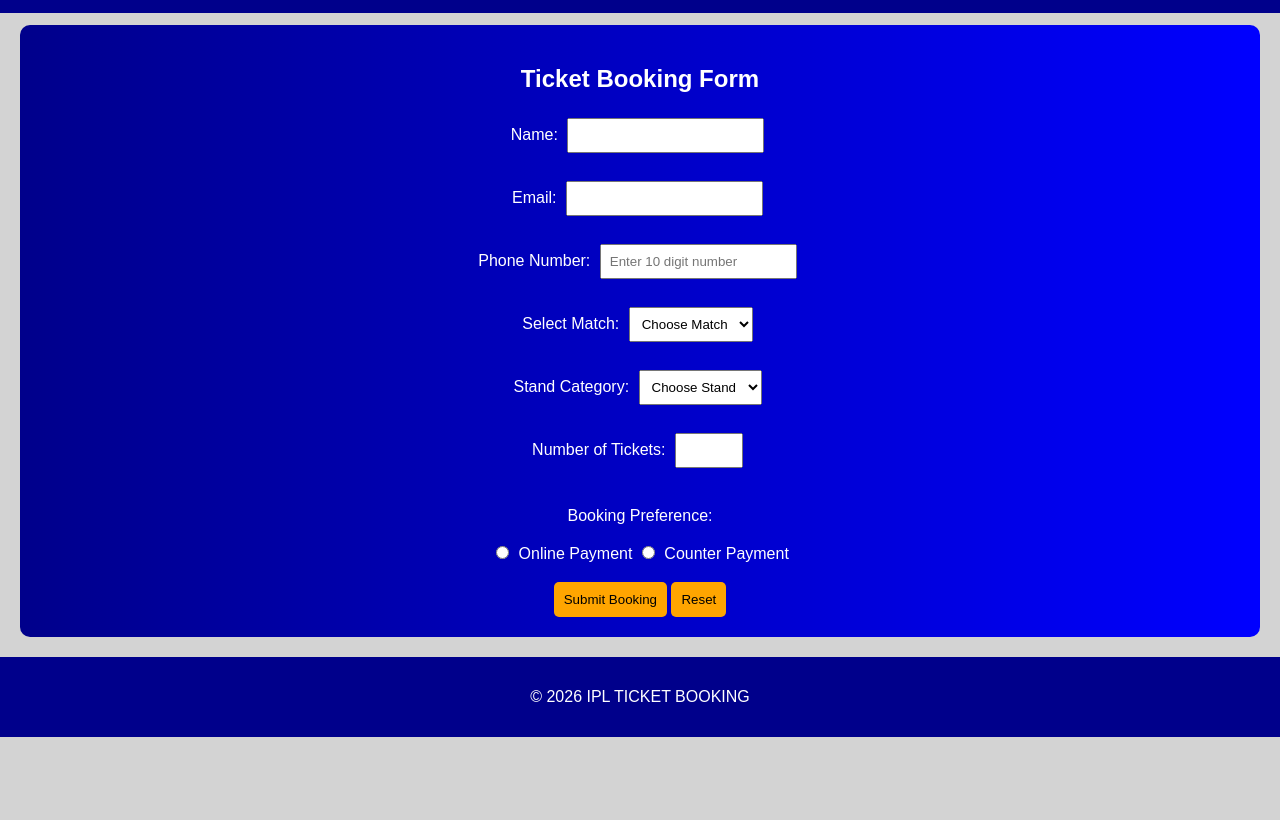
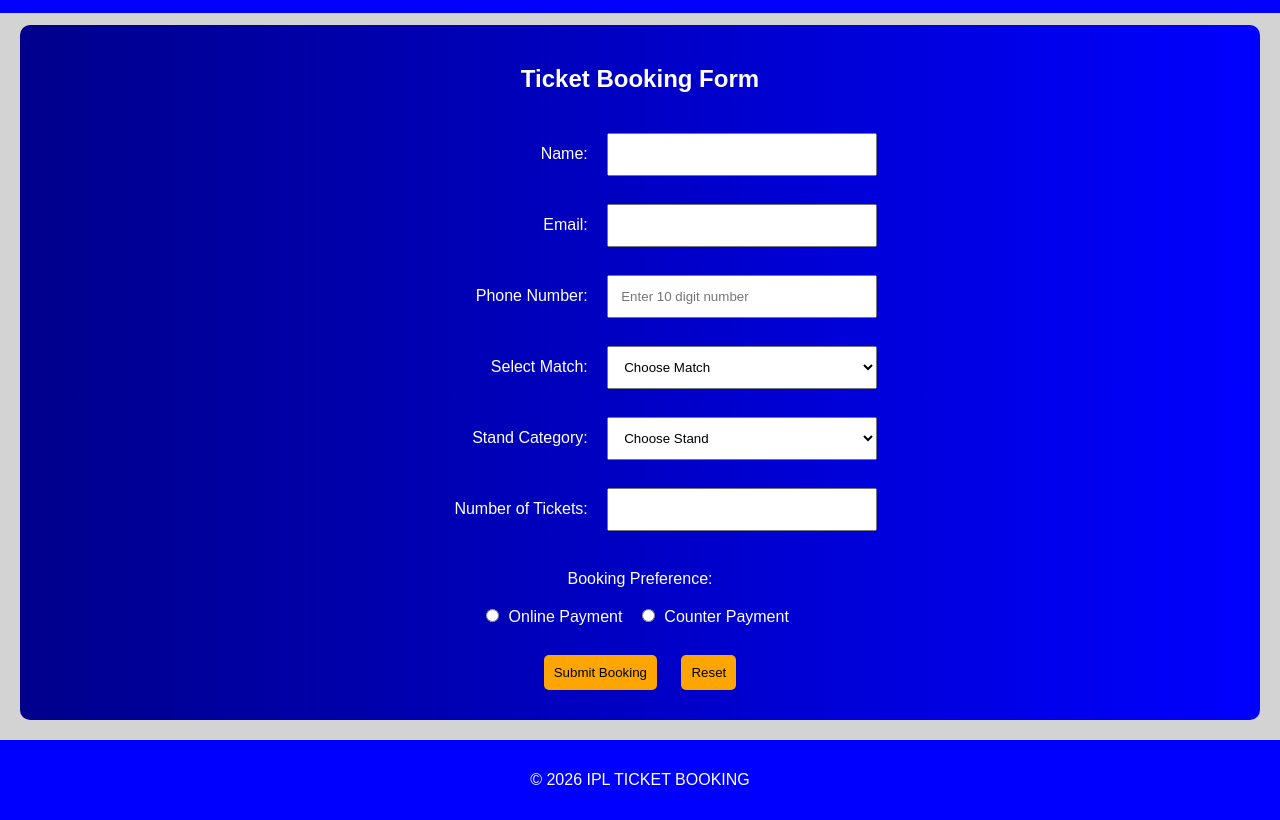
Before and after one commit to PreethamGowdaJS/Web_Application_Devlopment_01, a plain HTML site: page booking.html in a window 1280 px wide. Shown: the part 115-935 px from the top of the page. Before the commit the page ends 852 px from the top, so only its background shows below. Drawn offline with Linux system fonts and the light colour scheme.

Commit message:
Some more Changes

```diff
--- a/Style/style.css
+++ b/Style/style.css
@@ -1,6 +1,6 @@
 
 :root {
-    --primary: darkblue;
+    --primary: blue;
     --accent: orange;
     --background: lightgray;
     --text: black;
@@ -124,3 +124,46 @@ footer {
 .champions h3 {
     color: white;
 }
+
+/* Booking Form Alignment */
+#booking {
+    text-align: center;
+}
+
+#booking h2 {
+    text-align: center;
+    margin-bottom: 35px;
+}
+
+#booking form {
+    margin: 0 auto;
+}
+
+/* Align labels */
+#booking form > label {
+    display: inline-block;
+    width: 190px;
+    text-align: right;
+    margin-right: 10px;
+}
+
+/* Make input fields and dropdowns equal in width */
+#booking form > input:not([type="radio"]),
+#booking form > select {
+    width: 270px;
+    padding: 12px;
+    box-sizing: border-box;
+}
+
+/* Radio button labels */
+#booking form > label[for="online"],
+#booking form > label[for="counter"] {
+    width: auto;
+    text-align: left;
+    margin-right: 10px;
+}
+
+/* Center buttons */
+#booking form > button {
+    margin: 10px;
+}
```
Also changed, not shown: index.html (+21 -3 lines).
